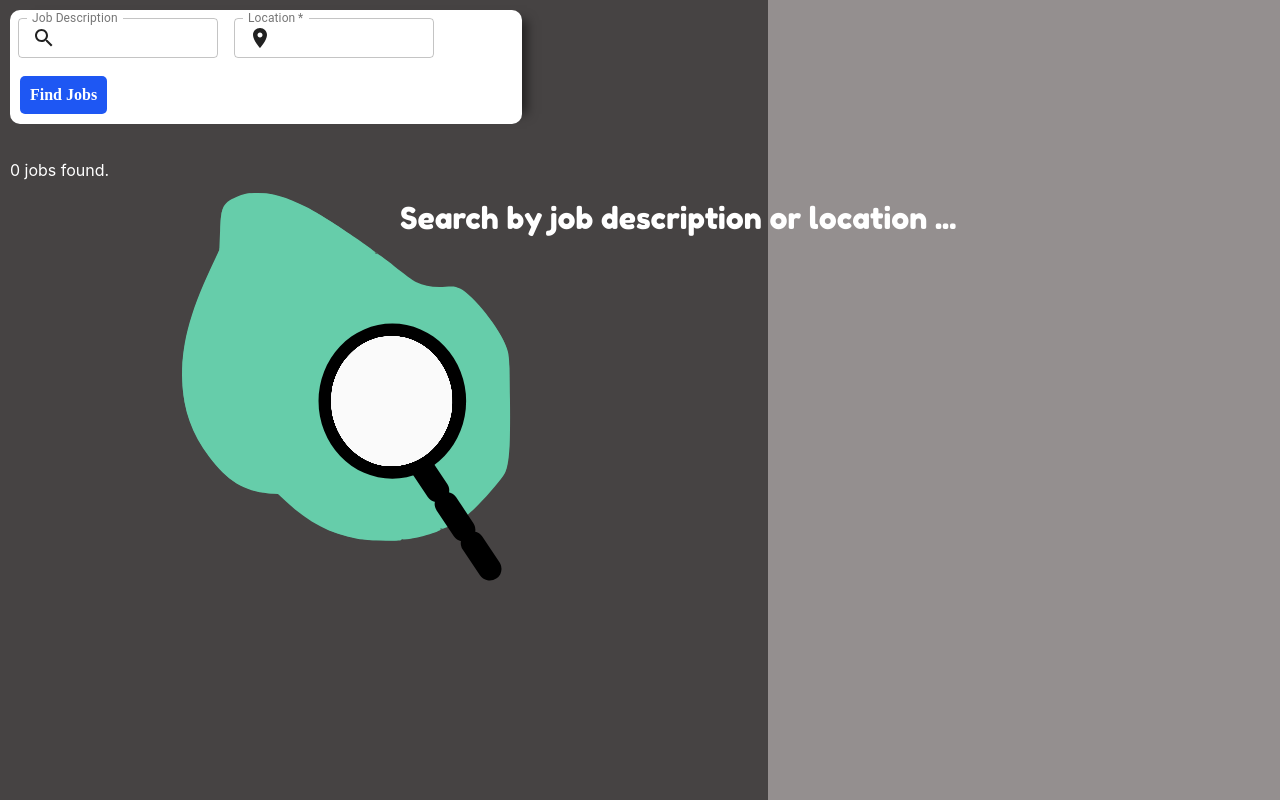
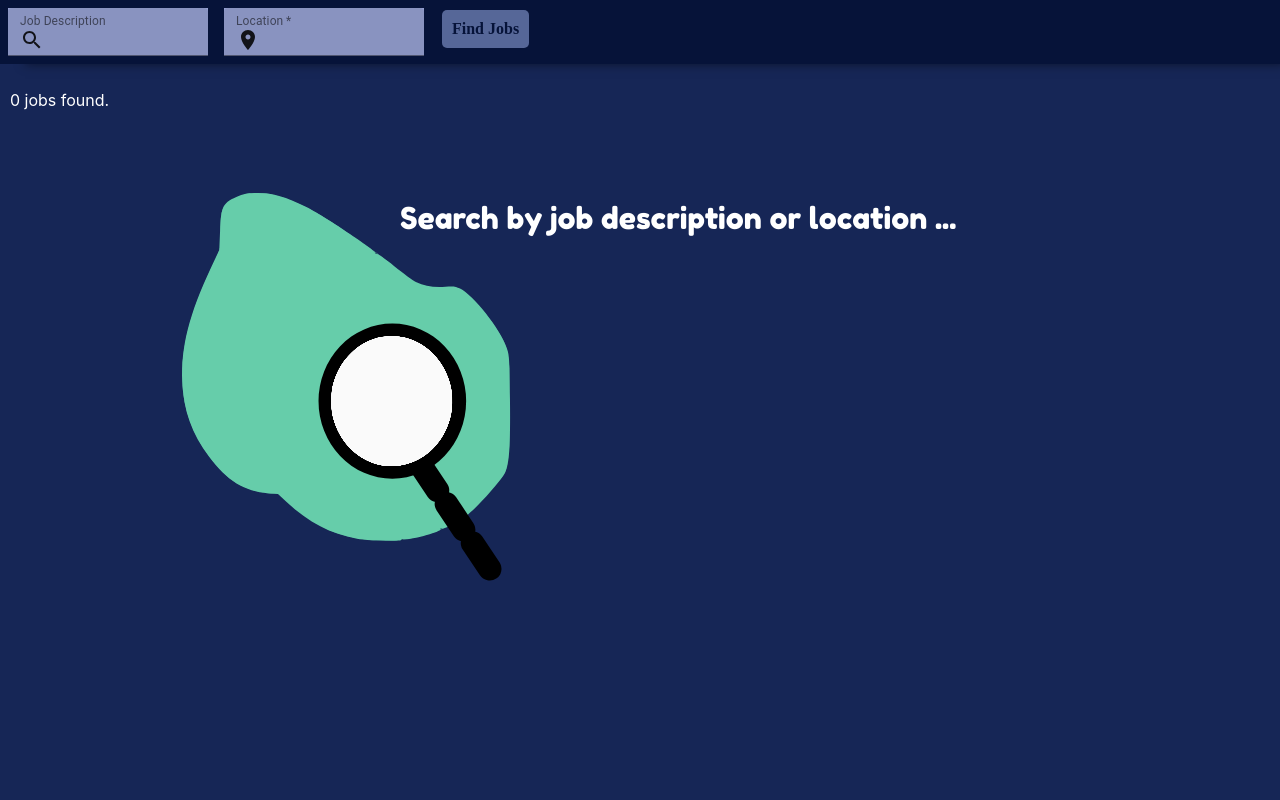
Before and after one commit to dillonkmcquade/job-search-engine, a React (Create React App) app: page / in a window 1280 px wide. Built offline with nearby package versions, Linux system fonts and the light colour scheme; a web font is replaced by a local one.

Commit message:
changed overall color theme

```diff
--- a/src/App.js
+++ b/src/App.js
@@ -16,10 +16,14 @@ const useStyles = makeStyles(theme => ({
   root: {
     "& > *": {
       margin: theme.spacing(1),
-      width: 200
+      width: 200,
+      backgroundColor: '#96A1D3',
+      color: 'white'
+
+      }
     }
   }
-}));
+));
 
 const App = () => {
   const [description, setDescription] = useState("");
@@ -105,6 +109,7 @@ const App = () => {
         autoComplete="off"
       >
         <TextField
+        className={classes.margin}
           id="outlined-basic"
           label="Job Description"
           InputProps={{
@@ -114,7 +119,7 @@ const App = () => {
               </InputAdornment>
             )
           }}
-          variant="outlined"
+          variant="filled"
           size="small"
           value={description}
           onChange={event => setDescription(event.target.value)}
@@ -123,7 +128,7 @@ const App = () => {
           required
           id="input-with-icon-textfield"
           label="Location"
-          variant="outlined"
+          variant="filled"
           size="small"
           InputProps={{
             startAdornment: (
@@ -144,7 +149,7 @@ const App = () => {
           onClick={onSubmit}
         />
       </form>
-      <p style={{ padding: "10px" }}>
+      <p className='subtitle' style={{ padding: "10px" }}>
         {jobs.jobData ? jobs.jobData.length : "0 "}
         {jobs.jobData.length === 50 ? "+" : null} jobs found.
       </p>
--- a/src/App.styles.scss
+++ b/src/App.styles.scss
@@ -4,18 +4,24 @@
   flex-direction: column;
   color: white;
   margin-bottom: 100px;
+
   @media screen and (max-width: 800px) {
     align-items: center;
   }
+  .subtitle {
+    margin-top: 10vh;
+    @media screen and (max-width: 800px){
+      margin-top: 20vh;
+    }
 
+  }
 
   .search-bar {
-    background-color: white;
-    border-radius: 10px;
-    margin: 10px;
-    width: auto;
-    max-width: 40vw;
-    box-shadow: 15px 0px 10px -10px rgba(0, 0, 0, 0.51);
+    background-color: #061339;
+    position: fixed;
+    width: 100%;
+
+    box-shadow: 15px 10px 10px -10px rgba(0, 0, 0, 0.51);
     @media screen and (max-width: 800px) {
       width: 99vw;
       max-width: none;
@@ -25,20 +31,19 @@
 
     .submit-btn {
       padding: 10px;
-      background-color: rgb(30, 87, 243);
+      background-color: #566798;
       border-radius: 5px;
+      color: #061339;
       margin: 10px;
       font-family: "ZCOOL QingKe HuangYou", cursive;
       font-weight: bold;
       font-size: 16px;
       border: none;
       cursor: pointer;
-      color: white;
       width: auto;
       &:hover {
-        color: lightskyblue;
+        color: white;
       }
     }
-
   }
 }
--- a/src/components/description-card/description-card.styles.scss
+++ b/src/components/description-card/description-card.styles.scss
@@ -8,11 +8,12 @@
   border: 1px solid black;
   border-radius: 10px;
   box-shadow: 15px 15px 10px -10px rgba(0, 0, 0, 0.51);
-  background-color: rgb(83, 82, 81);
+  background-color: #162656;
   padding: 15px;
   font-size: 16px;
   line-height: 20px;
-  color: white;
+  color: rgb(214, 209, 209);
+  z-index: 3;
 
   @media screen and (max-width: 800px) {
     max-width: 80vw;
--- a/src/components/job-card/job-card.styles.scss
+++ b/src/components/job-card/job-card.styles.scss
@@ -1,12 +1,16 @@
 .job-card-container {
   width: 50vw;
   height: 20vh;
-  background-color: rgb(146, 153, 153);
+  background-color: #2F4073;
+  color: white;
   display: flex;
   margin: 10px;
   cursor: pointer;
   border-radius: 10px;
   box-shadow: 15px 0px 10px -10px rgba(0, 0, 0, 0.51);
+  input {
+    color: white;
+  }
   @media screen and (max-width: 800px) {
     width: 90vw;
     margin: 2px;
@@ -41,7 +45,7 @@
 
     a {
       text-decoration: none;
-      color: black;
+      color: #061339;
       cursor: pointer;
       font-size: 16px;
       font-weight: bold;
--- a/src/components/pageination-bar/pageination-bar.styles.scss
+++ b/src/components/pageination-bar/pageination-bar.styles.scss
@@ -4,8 +4,8 @@
   width: 50vw;
   bottom: 10px;
   padding: 20px;
-  background-color: white;
-  color: rgb(0, 119, 255);
+  background-color: #061339;
+  color: #96A1D3;
   align-self: center;
   border-radius: 5px;
   font-weight: bold;
@@ -29,6 +29,6 @@
   }
 
   .page-one {
-    color: lightskyblue;
+    color: #2F4073;
   }
 }
--- a/src/index.css
+++ b/src/index.css
@@ -5,13 +5,7 @@ body {
     sans-serif;
   -webkit-font-smoothing: antialiased;
   -moz-osx-font-smoothing: grayscale;
-  background: linear-gradient(
-    to right,
-    rgb(70, 67, 67) 0%,
-    rgb(70, 67, 67) 60%,
-    rgb(148, 143, 143) 60%,
-    rgb(148, 143, 143) 100%
-  );
+  background-color: #162656;
 }
 
 code {
```
